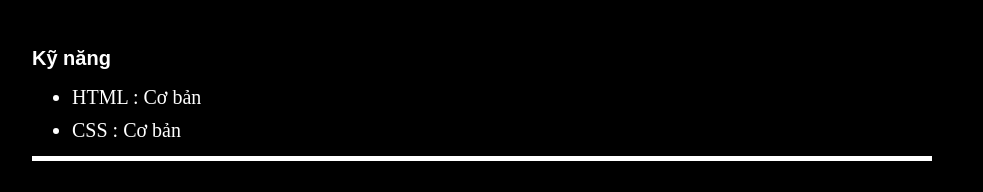
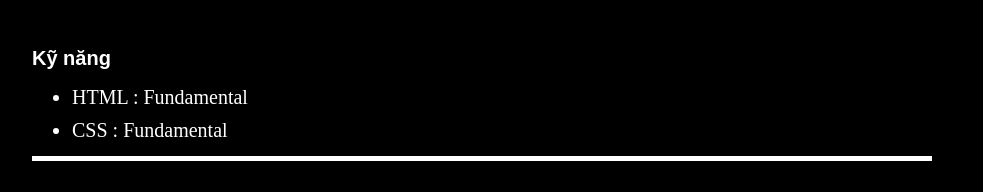
Before and after one commit to Mikazuki2208/ASM-1, a plain HTML site: page index.html in a window 1280 px wide. Shown: the part 1025-1217 px from the top of the page, without its empty margins (108-1091 px from the left). Drawn offline with Linux system fonts and the light colour scheme.

Commit message:
Update index.html

```diff
--- a/index.html
+++ b/index.html
@@ -70,8 +70,8 @@
 
           <div class="section-content">
             <ul>
-              <li>HTML : Cơ bản</li>
-              <li>CSS : Cơ bản</li>
+              <li>HTML : Fundamental</li>
+              <li>CSS : Fundamental</li>
             </ul>
           </div>
 
```
